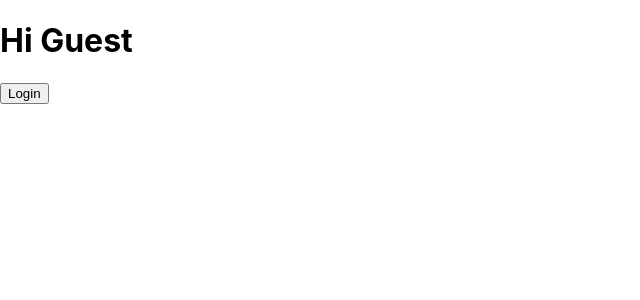
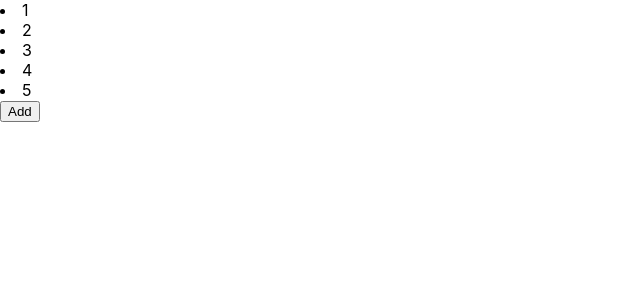
Before and after one commit to moulyg/workshop, a React (Create React App) app: page / in a window 1280 px wide. Shown: the top 300 px of the page, without its empty margins (0-640 px from the left). Built offline with nearby package versions, Linux system fonts and the light colour scheme.

Commit message:
Lists and Keys

```diff
--- a/src/App.js
+++ b/src/App.js
@@ -3,44 +3,27 @@ import './App.css';
 
 class App extends React.Component {
 
-    constructor(props) {
-        super(props);
-        this.handleLoginClick = this.handleLoginClick.bind(this);
-        this.handleLogoutClick = this.handleLogoutClick.bind(this);
-        this.state = {isLoggedIn: false};
+    constructor() {
+        super();
+        this.state = {
+            numbers: [1, 2, 3, 4, 5]
+        }
+        this.add = this.add.bind(this);
     }
 
-    handleLoginClick() {
-        this.setState({isLoggedIn: true});
-    }
-
-    handleLogoutClick() {
-        this.setState({isLoggedIn: false});
-    }
-    greeting(props) {
-        const isLoggedIn = props.isLoggedIn;
-        if (isLoggedIn) {
-            return <h1>Hi, User</h1>;
-        }
-        return <h1>Hi Guest</h1>;
+    add() {
+        this.setState((state) => ({
+            numbers: [...state.numbers, state.numbers.length + 1]
+        }))
     }
 
     render() {
-        const isLoggedIn = this.state.isLoggedIn;
-        let button;
-        if (isLoggedIn) {
-            button = <button onClick={this.handleLogoutClick}>Log Out</button>;
-        } else {
-            button = <button onClick={this.handleLoginClick}>Login</button>;
-        }
-
-        return (
-            <div>
-                {this.greeting(this.state)}
-                {button}
-                {isLoggedIn && <p>This is secured area</p>}
-            </div>
-        );
+        const numbers = this.state.numbers;
+        return (<>
+                {numbers.map((number) => <li key={number.toString()}>{number}</li>)}
+                <button onClick={this.add}>Add</button>
+            </>
+        )
     }
 }
 
```
